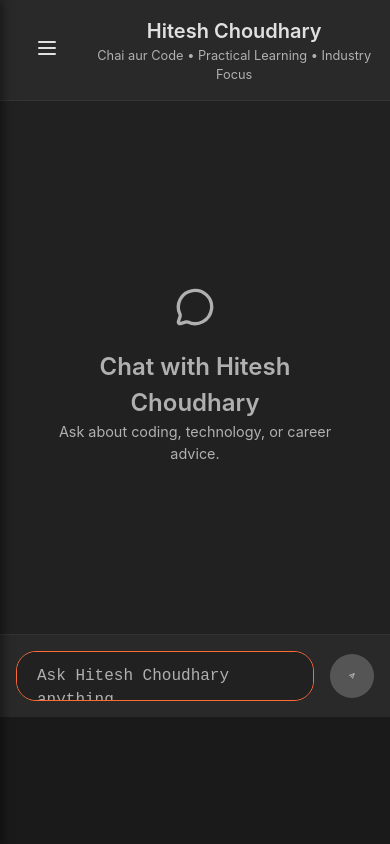
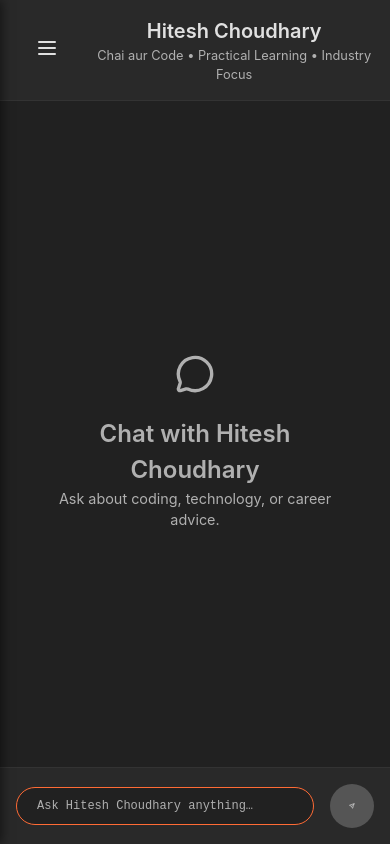
Before and after one commit to Ashwinumbarkar20/Persona-AI-chattingBot, a React (Vite) app in the folder FrontEnd/vite-project/: page / in a window 390 px wide. Built offline with nearby package versions, Linux system fonts and the light colour scheme.

Commit message:
corrections

```diff
--- a/FrontEnd/vite-project/src/Component/PersonaChatbot.css
+++ b/FrontEnd/vite-project/src/Component/PersonaChatbot.css
@@ -417,7 +417,7 @@
 @media (max-width: 768px) {
   .chat-container {
     flex-direction: column;
-    height: 85vh;
+    height: 100vh;
     border-radius: 0;
     box-shadow: none;
     overflow-y: hidden;
@@ -446,7 +446,8 @@
     flex-grow: 1;
     display: flex;
     flex-direction: column;
-    height: 85%;
+    overflow-y:auto ;
+    height: 100%;
   }
 
   .chat-header {
@@ -457,7 +458,7 @@
   .messages {
     flex-grow: 1; /* Key change: Messages take up all available space */
     padding: 1rem;
-
+    overflow-y: auto;
     padding-bottom: 0;
     align-items: flex-start; /* Correct alignment for messages */
   }
@@ -478,9 +479,11 @@
   .message-row.bot {
       align-self: flex-start;
   }
+  .input-textarea{
+line-height: 1.0;
+font-size: small;
+  }
 
   /* Additional fix for messages alignment within the flex column */
-  .messages {
-    justify-content: flex-end; /* This pushes messages to the bottom */
-  }
+
 }
```
